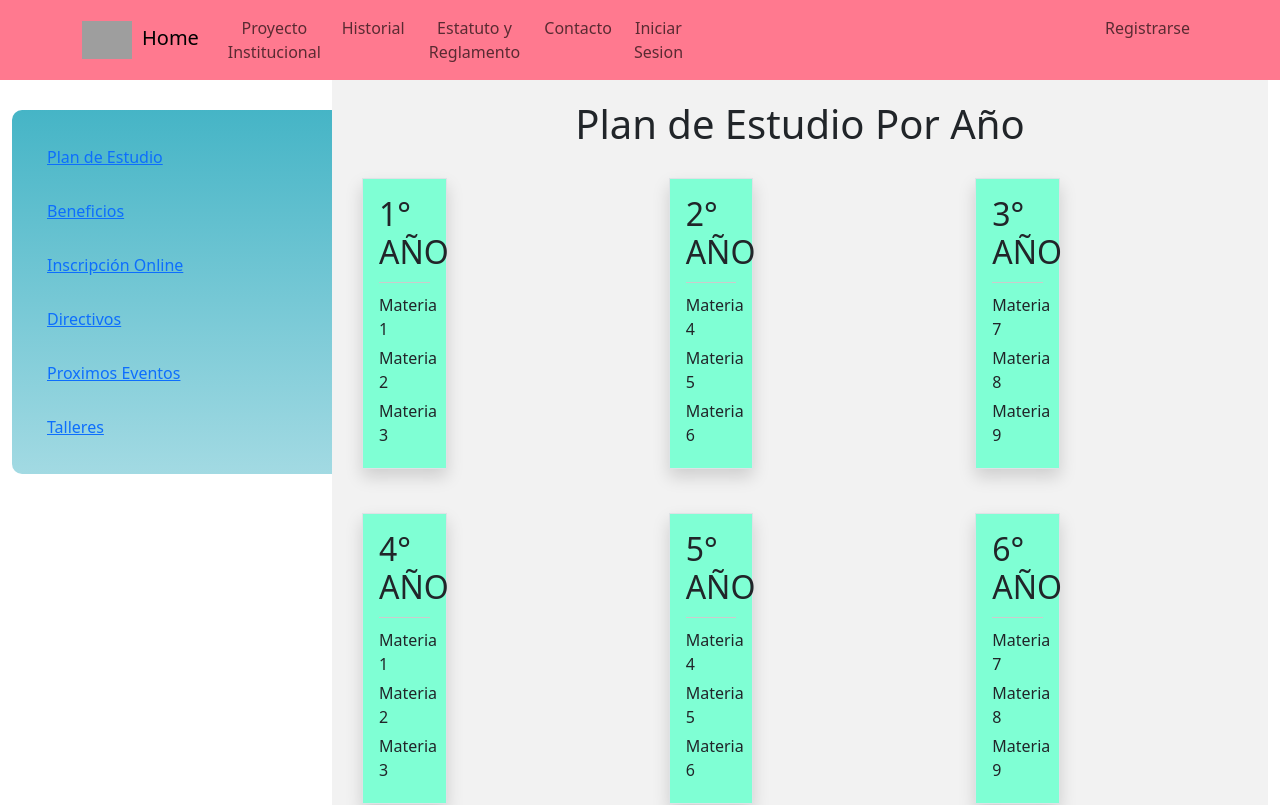
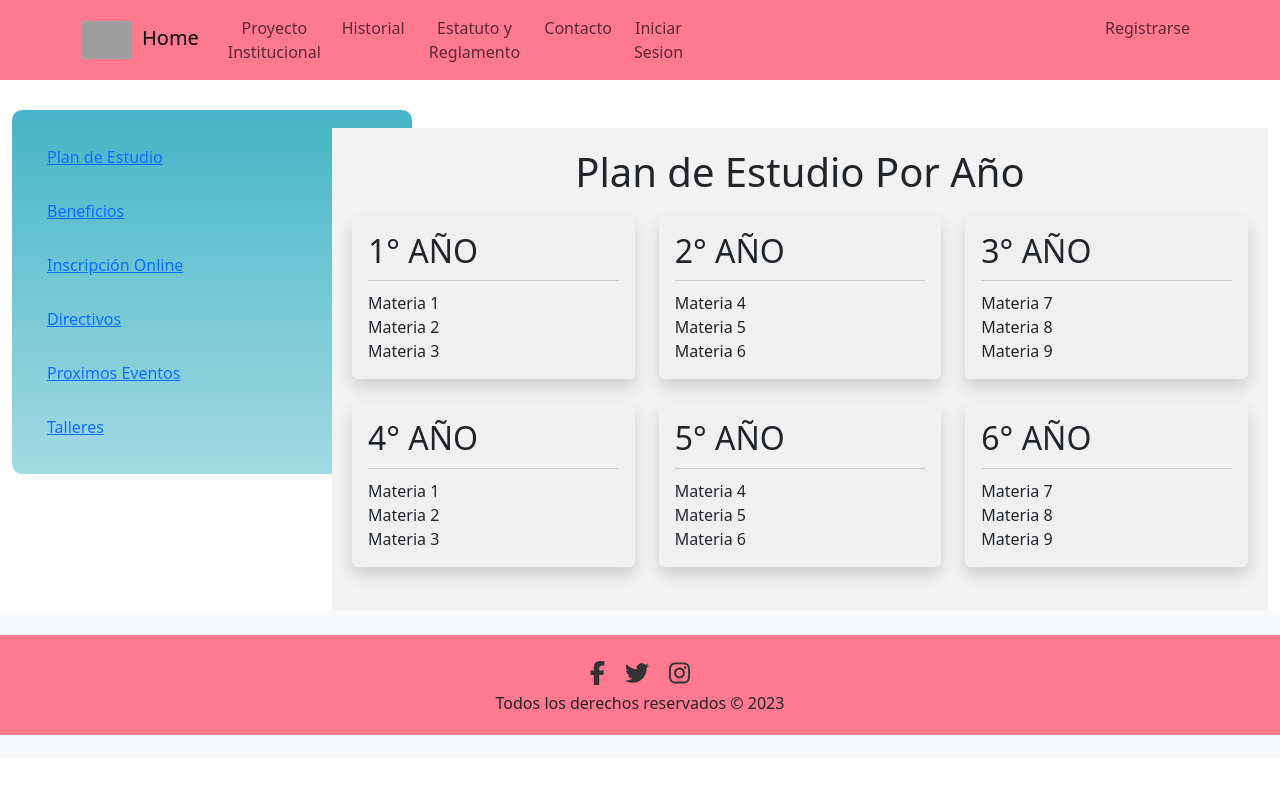
Before and after one commit to alejandro-atala/TPFINAL-CEPIT-2023, a React (Create React App) app in the folder Front/: page /plan-de-estudio in a window 1280 px wide. Shown: the top 805 px of the page. Built offline with nearby package versions, Linux system fonts and the light colour scheme; grey boxes are pictures that could not be loaded.

Commit message:
css plan

```diff
--- a/Front/src/MenuLateral/PlanDeEstudio/planDeEstudio.js
+++ b/Front/src/MenuLateral/PlanDeEstudio/planDeEstudio.js
@@ -12,28 +12,29 @@ const PlanDeEstudios = () => {
     '6° AÑO': ['Materia 7', 'Materia 8', 'Materia 9'],
   };
 
- return(
-  <div className="container plan-de-estudios">
+  return (
+    <div className="container plan-de-estudios mt-5">
       <h1>Plan de Estudio Por Año</h1>
       <div className="row">
-
         {Object.keys(materiasPorAnio).map((year, index) => (
           <div key={index} className="col-md-6 col-lg-4 mb-4">
-              <div className="anio p-3 border shadow">
-                <h2>{year}</h2>
+            <div className="card shadow">
+              <div className="card-body">
+                <h2 className="card-title">{year}</h2>
                 <div className="materias">
                   {materiasPorAnio[year].map((materia, subIndex) => (
-                    <div key={subIndex} className="materia">
+                    <div key={subIndex} className="card-text">
                       {materia}
                     </div>
                   ))}
                 </div>
               </div>
             </div>
+          </div>
         ))}
       </div>
     </div>
- )
+  );
 };
 
 export default PlanDeEstudios;
--- a/Front/src/MenuLateral/PlanDeEstudio/planDeEstudios.css
+++ b/Front/src/MenuLateral/PlanDeEstudio/planDeEstudios.css
@@ -12,35 +12,8 @@
     margin-bottom: 20px;
   }
 
-  .cuadros-container {
-    display: flex;
-    flex-wrap: wrap;
-    justify-content: center;
-    position: relative;
-    top: -40px;
-  }
-
-  .grupo-cuadros {
-    display: flex;
-    justify-content: space-between;
-    width: 100%;
-  }
-
-  .anio {
-    width: 30%;
-    margin: 10px;
-    padding: 10px;
-    border: 1px solid #ccc;
-    box-shadow: 0 2px 4px rgba(0, 0, 0, 0.1);
-    background-color: aquamarine;
-  }
-
   .materias {
     margin-top: 10px;
     padding-top: 10px;
     border-top: 1px solid #ccc;
   }
-
-  .materia {
-    margin-bottom: 5px;
-  }
```
Lines whose indentation alone changed are shown as unchanged.
